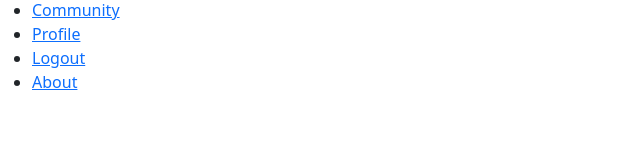
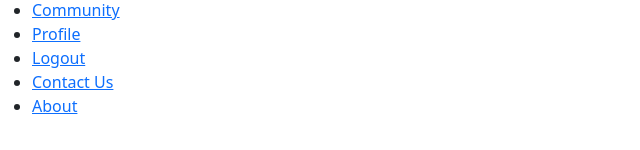
Before and after one commit to heyimvictoria/growsphere-ui, a React (Create React App) app in the folder grow-sphere/: page /dashboard in a window 1280 px wide. Shown: the part 170-320 px from the top of the page, without its empty margins (0-640 px from the left). Built offline with nearby package versions, Linux system fonts and the light colour scheme.

Commit message:
contact form

```diff
--- a/grow-sphere/src/components/NavBar.js
+++ b/grow-sphere/src/components/NavBar.js
@@ -15,6 +15,7 @@ export default function NavBar() {
                 <li><Link to="/community">Community</Link></li>
                 <li><Link to="/profile">Profile</Link></li>
                 <li><Link to="/logout">Logout</Link></li>
+                <li><Link to="/contact">Contact Us</Link></li>
                 <li><Link to="/about">About</Link></li>
             </ul>
         </nav>
```
Also changed, not shown: grow-sphere/src/components/user/ContactForm.js (added, +7 -0 lines).
